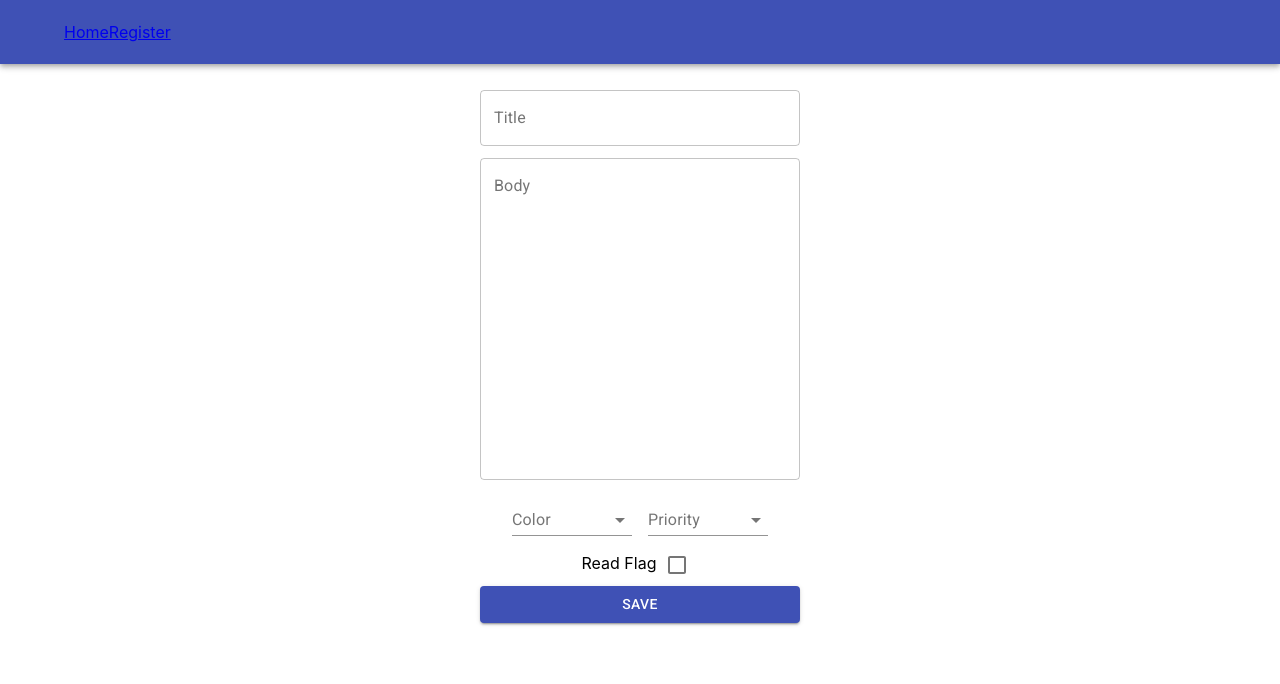
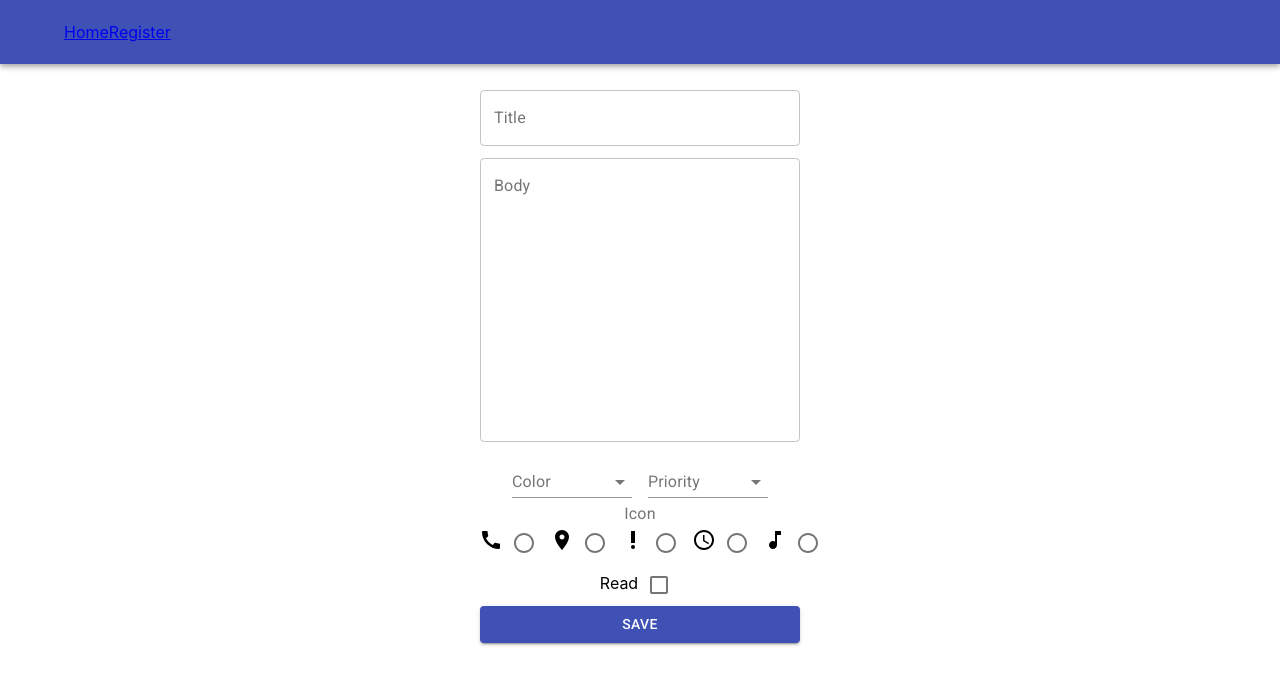
Before and after one commit to eviatarnatan/notes-app, a React (Create React App) app: page /notes-app/notesMain/addNote in a window 1280 px wide. Shown: the top 684 px of the page. Built offline with nearby package versions, Linux system fonts and the light colour scheme.

Commit message:
Added read checkbox and icon selection to the note form, when adding/editing.

```diff
--- a/src/components/Header.js
+++ b/src/components/Header.js
@@ -8,11 +8,16 @@ import Button from '@material-ui/core/Button';
 import { useHistory } from 'react-router-dom';
 import { useState } from 'react';
 import Box from '@material-ui/core/Box';
+import { useSelector } from 'react-redux';
 
 
 export default function Header() {
 	const history = useHistory();
 	const [searchValue, setSearchValue] = useState('');
+
+	const token = useSelector((state) => {
+        return state.user.token;
+    });
 
 	const navigateToDo = (event) => {
 		event.preventDefault();
--- a/src/components/noteForm.js
+++ b/src/components/noteForm.js
@@ -1,9 +1,14 @@
-import { Button, Checkbox, FormControl, FormControlLabel, FormHelperText, FormLabel, InputLabel, makeStyles, MenuItem, NativeSelect, Radio, RadioGroup, Select, TextField } from "@material-ui/core"
+import { Button, Checkbox, FormControl, FormControlLabel, FormGroup, FormHelperText, FormLabel, InputLabel, makeStyles, MenuItem, NativeSelect, Radio, RadioGroup, Select, Switch, TextField } from "@material-ui/core"
 import { useState } from "react"
 import { useDispatch, useSelector } from "react-redux"
 import { useHistory } from "react-router";
 import setToken from "../userActions";
 import '../pages/formStyle.css';
+import MusicNoteIcon from '@material-ui/icons/MusicNote';
+import CallIcon from '@material-ui/icons/Call';
+import PlaceIcon from '@material-ui/icons/Place';
+import PriorityHighIcon from '@material-ui/icons/PriorityHigh';
+import ScheduleIcon from '@material-ui/icons/Schedule';
 
 const useStyles = makeStyles((theme) => ({
     formControl: {
@@ -32,14 +37,18 @@ export default function NoteForm(param) {
 		return state.note.priority;
 	})
     const color = useSelector((state) => {
+        console.log("blabla color")
 		return state.note.color;
 	})
-    const isRead = useSelector((state) => {
-		return state.note.isRead;
+    const readFlag = useSelector((state) => {
+		return state.note.readFlag;
 	})
 
     const id = useSelector((state) => {
         return state.note.id;
+    })
+    const icon = useSelector((state) => {
+        return state.note.icon;
     })
     //for testing
     const dispatch = useDispatch();
@@ -55,7 +64,8 @@ export default function NoteForm(param) {
         body: body,
         color: color,
         priority: priority,
-        isRead: isRead
+        readFlag: readFlag,
+        icon: icon
     })
 
 
@@ -66,16 +76,25 @@ export default function NoteForm(param) {
     })
 
     //console.log("The color is " + values.color);
+    console.log("the icon is " + values.icon);
     console.log("the id is " + values.id);
     console.log("the title is " + values.title);
     console.log("the body is " + values.body);
     console.log("the color is " + values.color);
     console.log("the priority is " + values.priority);
-    console.log("the read status is " + values.isRead);
+    console.log("the read status is " + values.readFlag);
     const handleChange = (event) => {
         setValues({
             ...values,
             [event.target.name]: event.target.value
+        })
+        console.log("am i handling this icon change?:" + values.icon);
+        console.log("am i handling this read change?:" + values.readFlag);
+    }
+    const handleCheckChange = (event) => {
+        setValues({
+           ...values,
+            [event.target.name]: event.target.checked
         })
     }
 
@@ -123,7 +142,10 @@ export default function NoteForm(param) {
 
     const handleUpdate = async(event) => {
         event.preventDefault();
+        //const readFlag = values.isRead? 1 : 0;
+        console.log("the values before update are: " + Object.values(values));
         console.log("We are going to update");
+        console.log(values.readFlag);
         let isValid = true;
         let newErrors = {title: null, body: null};
         if(!values.title) {
@@ -157,6 +179,8 @@ export default function NoteForm(param) {
         history.push("../notesMain");
 
     }
+
+    //cost[readit, setRead] = useState("false")
     return (
 
         <div>
@@ -185,7 +209,7 @@ export default function NoteForm(param) {
                     type="text"
                     name="body"
                     multiline
-                    rows="15"
+                    rows="13"
                     color="primary"
                     variant="outlined"
                     />
@@ -229,16 +253,83 @@ export default function NoteForm(param) {
       </FormControl>
             </div>
 
+
+           {/* <div>
+
+            <FormGroup row>
+      <FormControlLabel
+        control={
+          <Switch
+            checked={values.isRead}
+            onChange={handleChange}
+            name="isRead"
+            color="primary"
+          />
+        }
+        label="Read"
+      />
+    </FormGroup>
+
+    </div>*/}
+
+
             <div>
-                Read Flag
-                <Checkbox
+            <FormControl component="fieldset">
+      <FormLabel component="legend">Icon</FormLabel>
+      <RadioGroup row aria-label="position" name="icon" value= {values.icon} onChange={handleChange}>
+        <FormControlLabel
+          value="call"
+          control={<Radio color="primary" />}
+          label={<CallIcon></CallIcon>}
+          labelPlacement="start"
+        />
+        <FormControlLabel
+          value="place"
+          control={<Radio color="primary" />}
+          label={<PlaceIcon></PlaceIcon>}
+          labelPlacement="start"
+        />
+        <FormControlLabel
+          value="highPriority"
+          control={<Radio color="primary" />}
+          label={<PriorityHighIcon></PriorityHighIcon>}
+          labelPlacement="start"
+        />
+               <FormControlLabel
+          value="schedule"
+          control={<Radio color="primary" />}
+          label={<ScheduleIcon></ScheduleIcon>}
+          labelPlacement="start"
+        />
+        <FormControlLabel
+          value="musicNote"
+          control={<Radio color="primary" />}
+          label={<MusicNoteIcon></MusicNoteIcon>}
+          labelPlacement="start"
+        />
+      </RadioGroup>
+    </FormControl>
+
+            </div>
+
+            <div>
+                Read
+                <Checkbox value={values.readFlag}
                 color="primary"
-                value={values.isRead}
-                onChange={handleChange}
+                //value={values.isRead}
+                onChange={handleCheckChange}
+                label="Read"
+                checked= {values.readFlag} //{values.isRead? true: false}
+                inputProps = {{
+                    name: "readFlag",
+                    id: "readFlag"
+                }}
                 >
 
                 </Checkbox>
             </div>
+
+
             <div>
                 <Button className="form"
                 color= "primary"
--- a/src/noteActions.js
+++ b/src/noteActions.js
@@ -22,9 +22,9 @@ export function setColor(color) {
         payload: color
     }
 }
-export function setIsRead(isRead) {
+export function setReadFlag(isRead) {
     return {
-        type: "SET_IS_READ",
+        type: "SET_READ_FLAG",
         payload: isRead
     }
 }
@@ -34,3 +34,9 @@ export function setId(id) {
         payload: id
     }
 }
+export function setIcon(icon) {
+    return {
+        type: "SET_ICON",
+        payload: icon
+    }
+}
--- a/src/noteReducer.js
+++ b/src/noteReducer.js
@@ -4,7 +4,8 @@ export default function noteReducer(state = {
     body: null,
     priority: null,
     color: null,
-    isRead: null
+    readFlag: null,
+    icon: null
 }, action) {
     switch(action.type) {
 
@@ -33,10 +34,15 @@ export default function noteReducer(state = {
             ...state,
             color: action.payload
             }
-        case "SET_IS_READ":
+        case "SET_READ_FLAG":
             return {
             ...state,
-            isRead: action.payload
+            readFlag: action.payload
+            }
+        case "SET_ICON":
+            return {
+            ...state,
+            icon: action.payload
             }
         default:
             return state;
--- a/src/pages/notesMain.js
+++ b/src/pages/notesMain.js
@@ -8,7 +8,7 @@ import { useHistory, useLocation } from "react-router";
 import InboxIcon from '@material-ui/icons/Inbox';
 import DraftsIcon from '@material-ui/icons/Drafts';
 import './formStyle.css';
-import setNoteDetails, { setBody, setColor, setId, setIsRead, setPriority } from "../noteActions";
+import setNoteDetails, { setBody, setColor, setIcon, setId, setReadFlag, setPriority } from "../noteActions";
 import setTitle from "../noteActions";
 
 
@@ -88,7 +88,8 @@ export default function NotesMain() {
       noteDispatch(setBody(""));
       noteDispatch(setPriority(""));
       noteDispatch(setColor(""));
-      noteDispatch(setIsRead(""));
+      noteDispatch(setReadFlag(false));
+      noteDispatch(setIcon(""));
         history.push("/notes-app/notesMain/addNote");
     }
 
@@ -100,7 +101,9 @@ export default function NotesMain() {
       noteDispatch(setBody(noteItem.body));
       noteDispatch(setPriority(noteItem.priority));
       noteDispatch(setColor(noteItem.color));
-      noteDispatch(setIsRead(noteItem.isRead));
+      noteDispatch(setReadFlag(noteItem.readFlag));
+      noteDispatch(setIcon(noteItem.icon));
+      console.log("before going to edit, read status is: " + Object.keys(noteItem));
       history.push("/notes-app/notesMain/editNote");
     }
 
```
